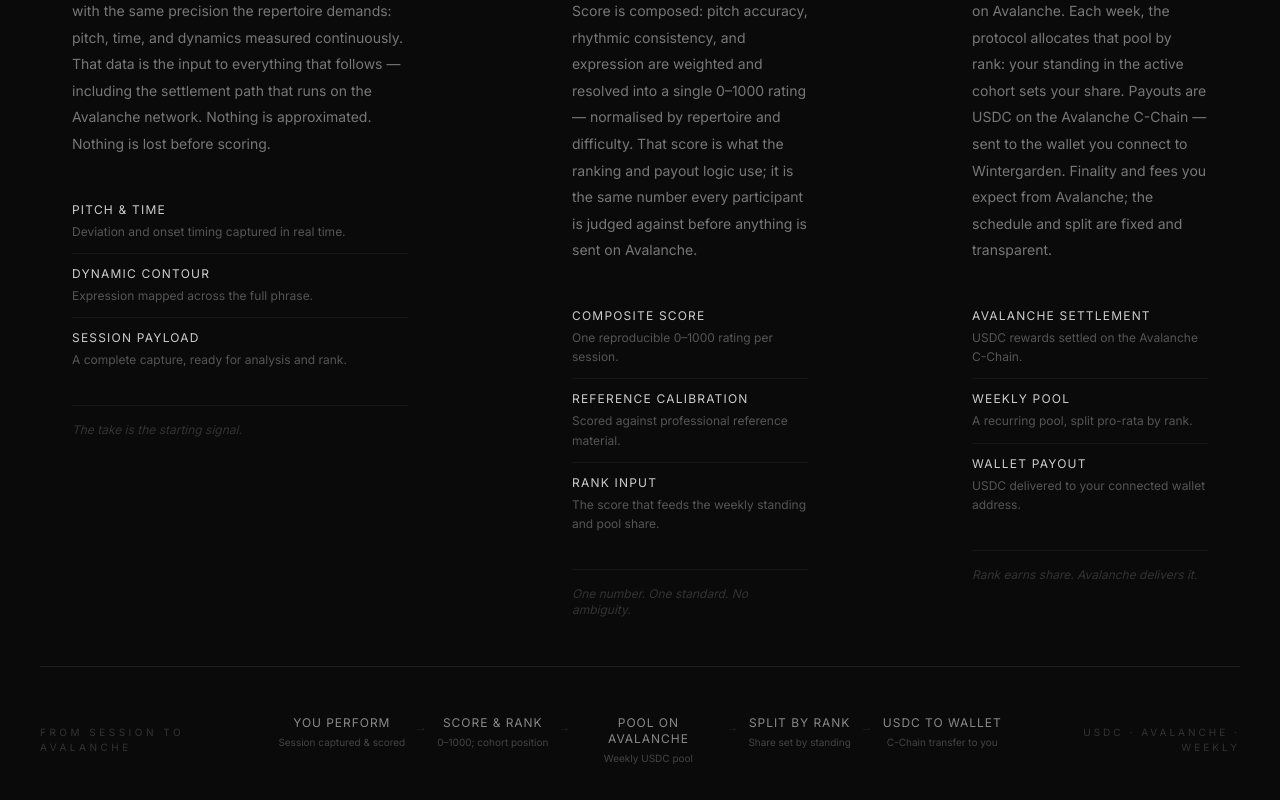
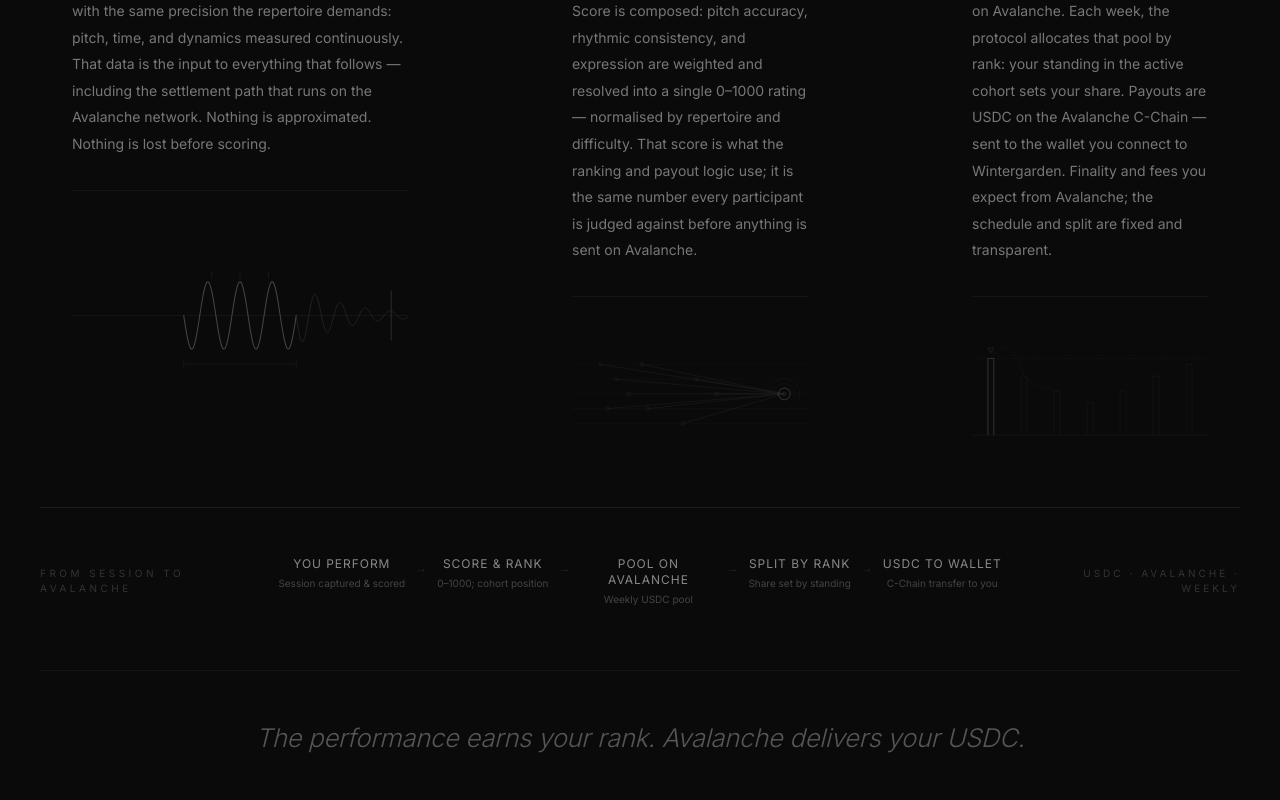
Before and after one commit to centuriesmutual/WinterGarden, a Next.js app: page / in a window 1280 px wide. Shown: the part 5252-6052 px from the top of the page. Built offline with nearby package versions, Linux system fonts and the light colour scheme.

Commit message:
Programme movements: replace feature rows with hand-drawn SVG illustrations
Made-with: Cursor

```diff
--- a/components/sections/HowItWorks.tsx
+++ b/components/sections/HowItWorks.tsx
@@ -3,8 +3,6 @@
 import { LazyMotion, domAnimation, m } from "framer-motion";
 
 const sectionBg = "#0a0a0a";
-
-type Feature = { label: string; desc: string };
 
 type Movement = {
   roman: string;
@@ -12,8 +10,6 @@ type Movement = {
   action: string;
   tempo: string;
   body: string;
-  features: [Feature, Feature, Feature];
-  closer: string;
 };
 
 const MOVEMENTS: Movement[] = [
@@ -23,12 +19,6 @@ const MOVEMENTS: Movement[] = [
     action: "Perform",
     tempo: "Allegro",
     body: "You play. Wintergarden records the performance with the same precision the repertoire demands: pitch, time, and dynamics measured continuously. That data is the input to everything that follows — including the settlement path that runs on the Avalanche network. Nothing is approximated. Nothing is lost before scoring.",
-    features: [
-      { label: "PITCH & TIME", desc: "Deviation and onset timing captured in real time." },
-      { label: "DYNAMIC CONTOUR", desc: "Expression mapped across the full phrase." },
-      { label: "SESSION PAYLOAD", desc: "A complete capture, ready for analysis and rank." },
-    ],
-    closer: "The take is the starting signal.",
   },
   {
     roman: "II",
@@ -36,12 +26,6 @@ const MOVEMENTS: Movement[] = [
     action: "Analyse",
     tempo: "Andante",
     body: "From your session, a Wintergarden Score is composed: pitch accuracy, rhythmic consistency, and expression are weighted and resolved into a single 0–1000 rating — normalised by repertoire and difficulty. That score is what the ranking and payout logic use; it is the same number every participant is judged against before anything is sent on Avalanche.",
-    features: [
-      { label: "COMPOSITE SCORE", desc: "One reproducible 0–1000 rating per session." },
-      { label: "REFERENCE CALIBRATION", desc: "Scored against professional reference material." },
-      { label: "RANK INPUT", desc: "The score that feeds the weekly standing and pool share." },
-    ],
-    closer: "One number. One standard. No ambiguity.",
   },
   {
     roman: "III",
@@ -49,12 +33,6 @@ const MOVEMENTS: Movement[] = [
     action: "Ascend",
     tempo: "Con brio",
     body: "Top performers share a USDC pool on Avalanche. Each week, the protocol allocates that pool by rank: your standing in the active cohort sets your share. Payouts are USDC on the Avalanche C-Chain — sent to the wallet you connect to Wintergarden. Finality and fees you expect from Avalanche; the schedule and split are fixed and transparent.",
-    features: [
-      { label: "AVALANCHE SETTLEMENT", desc: "USDC rewards settled on the Avalanche C-Chain." },
-      { label: "WEEKLY POOL", desc: "A recurring pool, split pro-rata by rank." },
-      { label: "WALLET PAYOUT", desc: "USDC delivered to your connected wallet address." },
-    ],
-    closer: "Rank earns share. Avalanche delivers it.",
   },
 ];
 
@@ -66,7 +44,301 @@ const ECONOMY_NODES: { label: string; sub: string }[] = [
   { label: "USDC to wallet", sub: "C-Chain transfer to you" },
 ];
 
+/* Programme illustrations — 400×220 viewBox, stroke-only, ruling-pen feel */
+const ILL = "var(--ill-stroke, #2e2e2e)";
+
+function movement1CapturePaths() {
+  const a = 133;
+  const b = 267;
+  const mid: string[] = [];
+  let k = 0;
+  for (let x = a; x < b - 0.01; x += 0.85) {
+    const t = ((x - a) / (b - a)) * Math.PI * 2 * 3.5;
+    const y = 110 + 40 * Math.sin(t);
+    if (k++ === 0) {
+      mid.push(`M ${a} ${y.toFixed(2)}`);
+    } else {
+      mid.push(`L ${x.toFixed(1)} ${y.toFixed(2)}`);
+    }
+  }
+  mid.push("L 267 110");
+  const tail: string[] = ["M 267 110"];
+  for (let x = 267.8; x <= 400; x += 0.85) {
+    const u = (x - b) / (400 - b);
+    const env = 30 * (1 - u) * (1 - u) + 4.5;
+    const ph = (x - b) * 0.21;
+    const y = 110 + env * Math.sin(ph);
+    tail.push(`L ${x.toFixed(1)} ${y.toFixed(2)}`);
+  }
+  return { accent: mid.join(" "), tail: tail.join(" ") };
+}
+
+function IllPerform() {
+  const { accent, tail } = movement1CapturePaths();
+  return (
+    <svg
+      className="w-full h-auto"
+      viewBox="0 0 400 220"
+      fill="none"
+      xmlns="http://www.w3.org/2000/svg"
+      aria-hidden
+    >
+      <line x1="0" y1="110" x2="400" y2="110" stroke="#1e1e1e" strokeWidth={0.75} />
+      <path
+        d={accent}
+        stroke="#444444"
+        strokeWidth={1.25}
+        strokeLinecap="round"
+        strokeLinejoin="round"
+        fill="none"
+      />
+      <path
+        d={tail}
+        stroke={ILL}
+        strokeWidth={0.75}
+        strokeLinecap="round"
+        strokeLinejoin="round"
+        fill="none"
+      />
+      <line
+        x1="166.3"
+        y1="58"
+        x2="166.3"
+        y2="66"
+        stroke="#252525"
+        strokeWidth={0.75}
+      />
+      <line
+        x1="200"
+        y1="58"
+        x2="200"
+        y2="66"
+        stroke="#252525"
+        strokeWidth={0.75}
+      />
+      <line
+        x1="233.7"
+        y1="58"
+        x2="233.7"
+        y2="66"
+        stroke="#252525"
+        strokeWidth={0.75}
+      />
+      <line
+        x1="133"
+        y1="168"
+        x2="267"
+        y2="168"
+        stroke="#1e1e1e"
+        strokeWidth={0.75}
+      />
+      <line
+        x1="133"
+        y1="162"
+        x2="133"
+        y2="174"
+        stroke="#1e1e1e"
+        strokeWidth={0.75}
+      />
+      <line
+        x1="267"
+        y1="162"
+        x2="267"
+        y2="174"
+        stroke="#1e1e1e"
+        strokeWidth={0.75}
+      />
+      <line
+        x1="380"
+        y1="80"
+        x2="380"
+        y2="140"
+        stroke="#333"
+        strokeWidth={1}
+      />
+    </svg>
+  );
+}
+
+const ILL2_NOTES: { x: number; y: number }[] = [
+  { x: 48, y: 60 },
+  { x: 75, y: 85 },
+  { x: 95, y: 110 },
+  { x: 128, y: 135 },
+  { x: 118, y: 60 },
+  { x: 188, y: 160 },
+  { x: 210, y: 85 },
+  { x: 245, y: 110 },
+  { x: 60, y: 135 },
+];
+
+const ILL2_FX = 360;
+const ILL2_FY = 110;
+
+function IllAnalyse() {
+  return (
+    <svg
+      className="w-full h-auto"
+      viewBox="0 0 400 220"
+      fill="none"
+      xmlns="http://www.w3.org/2000/svg"
+      aria-hidden
+    >
+      {[60, 85, 110, 135, 160].map((y) => (
+        <line
+          key={y}
+          x1="0"
+          y1={y}
+          x2="400"
+          y2={y}
+          stroke="#1a1a1a"
+          strokeWidth={0.5}
+        />
+      ))}
+      {ILL2_NOTES.map((n) => (
+        <line
+          key={`ray-${n.x}-${n.y}`}
+          x1={n.x}
+          y1={n.y}
+          x2={ILL2_FX}
+          y2={ILL2_FY}
+          stroke="#222222"
+          strokeWidth={0.75}
+        />
+      ))}
+      {ILL2_NOTES.map((n) => (
+        <circle
+          key={`nh-${n.x}-${n.y}`}
+          cx={n.x}
+          cy={n.y}
+          r={3}
+          fill="none"
+          stroke="#2a2a2a"
+          strokeWidth={0.75}
+        />
+      ))}
+      <circle
+        cx={ILL2_FX}
+        cy={ILL2_FY}
+        r={10}
+        fill="none"
+        stroke="#444444"
+        strokeWidth={1.25}
+      />
+      <circle
+        cx={ILL2_FX}
+        cy={ILL2_FY}
+        r={3}
+        fill="none"
+        stroke="#333333"
+        strokeWidth={0.75}
+      />
+      <path
+        d="M 342 110 A 18 18 0 1 1 377.1 116.1"
+        stroke="#252525"
+        strokeWidth={0.5}
+        fill="none"
+        strokeLinecap="round"
+      />
+      <path
+        d="M 334 110 A 26 26 0 1 1 384.4 119"
+        stroke="#252525"
+        strokeWidth={0.5}
+        fill="none"
+        strokeLinecap="round"
+      />
+    </svg>
+  );
+}
+
+const ILL3_CX = [32, 88, 144, 200, 256, 312, 368];
+const ILL3_TOPS = [50, 80, 105, 125, 105, 80, 60];
+const ILL3_BW = 5;
+
+function IllAscend() {
+  const tTop = ILL3_TOPS[0];
+  return (
+    <svg
+      className="w-full h-auto"
+      viewBox="0 0 400 220"
+      fill="none"
+      xmlns="http://www.w3.org/2000/svg"
+      aria-hidden
+    >
+      <line
+        x1="0"
+        y1="180"
+        x2="400"
+        y2="180"
+        stroke="#1e1e1e"
+        strokeWidth={0.75}
+      />
+      {ILL3_CX.map((cx, i) => {
+        const y1 = ILL3_TOPS[i];
+        const left = cx - ILL3_BW;
+        const right = cx + ILL3_BW;
+        const accent = i === 0;
+        return (
+          <g key={cx}>
+            <line
+              x1={left}
+              y1={y1}
+              x2={left}
+              y2="180"
+              stroke={accent ? "#444444" : "#1e1e1e"}
+              strokeWidth={accent ? 1.25 : 0.75}
+            />
+            <line
+              x1={right}
+              y1={y1}
+              x2={right}
+              y2="180"
+              stroke={accent ? "#444444" : "#1e1e1e"}
+              strokeWidth={accent ? 1.25 : 0.75}
+            />
+            <line
+              x1={left}
+              y1={y1}
+              x2={right}
+              y2={y1}
+              stroke={accent ? "#444444" : "#1e1e1e"}
+              strokeWidth={accent ? 1.25 : 0.75}
+            />
+          </g>
+        );
+      })}
+      <path
+        d="M 32 50 C 52 22 72 22 88 80 C 108 100 128 100 144 105"
+        stroke="#222222"
+        strokeWidth={0.5}
+        fill="none"
+        strokeLinecap="round"
+        strokeLinejoin="round"
+      />
+      <line
+        x1="0"
+        y1={tTop}
+        x2="400"
+        y2={tTop}
+        stroke="#252525"
+        strokeWidth={0.75}
+        strokeDasharray="2 4"
+      />
+      <path
+        d="M 27 32 L 37 32 L 32 40.5 Z"
+        fill="none"
+        stroke="#333333"
+        strokeWidth={0.75}
+        strokeLinejoin="miter"
+      />
+    </svg>
+  );
+}
+
+const ILLUSTRATIONS = [IllPerform, IllAnalyse, IllAscend] as const;
+
 function MovementBlock({ item, index }: { item: Movement; index: number }) {
+  const Ill = ILLUSTRATIONS[index];
   return (
     <m.article
       initial={{ opacity: 0, y: 24 }}
@@ -129,42 +401,12 @@ function MovementBlock({ item, index }: { item: Movement; index: number }) {
           {item.action}
         </h3>
       </div>
-      <p
-        className="text-sm mb-8"
-        style={{ color: "#777", lineHeight: 1.9 }}
-      >
+      <p className="text-sm" style={{ color: "#777", lineHeight: 1.9 }}>
         {item.body}
       </p>
-      <div>
-        {item.features.map((f, i) => (
-          <div
-            key={f.label}
-            className="py-3"
-            style={{
-              borderTop: i > 0 ? "1px solid #161616" : undefined,
-            }}
-          >
-            <p
-              className="font-mono text-xs uppercase"
-              style={{ color: "#ccc", letterSpacing: "0.1em" }}
-            >
-              {f.label}
-            </p>
-            <p
-              className="text-xs mt-1"
-              style={{ color: "#555", lineHeight: 1.6 }}
-            >
-              {f.desc}
-            </p>
-          </div>
-        ))}
+      <div className="mt-8 w-full max-w-[480px] mx-auto border-t border-[#161616] pt-8 md:max-w-none md:mx-0">
+        <Ill />
       </div>
-      <p
-        className="text-xs italic mt-6 pt-4"
-        style={{ color: "#333", borderTop: "1px solid #161616" }}
-      >
-        {item.closer}
-      </p>
     </m.article>
   );
 }
```
